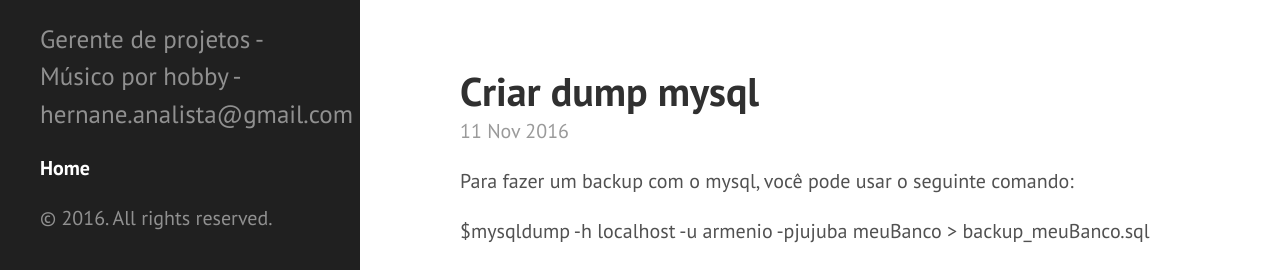
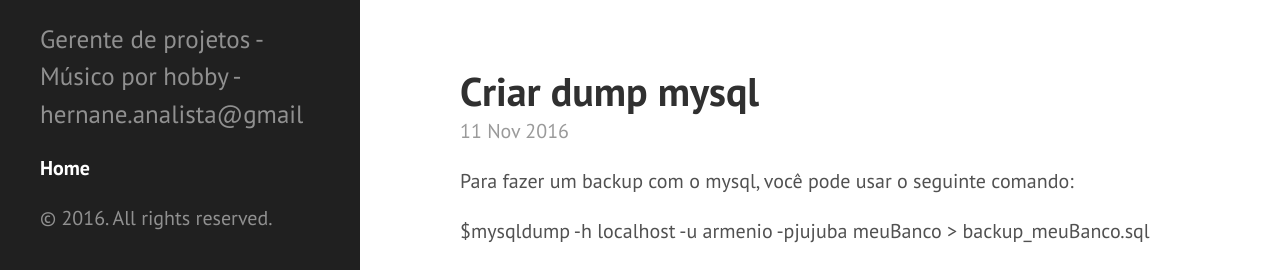
Before and after one commit to MarceloH/MarceloH.github.io, a Jekyll site: the page built from index.html, in a window 1280 px wide and 900 px high, scrolled down 477 px. Shown: the part 627-897 px from the top of the window. Built offline with Jekyll 4.4.1, drawn with Linux system fonts in a browser that asks for light colours; the list of posts is cut into pages by our own code.

Commit message:
Update _config.yml

```diff
--- a/_config.yml
+++ b/_config.yml
@@ -4,5 +4,5 @@ markdown: kramdown
 url: http://MarceloH.github.io
 title: Ⓜarcelo Himura
 tagline: A log of everyday life
-description: Gerente de projetos - Músico por hobby - hernane.analista@gmail.com
+description: Gerente de projetos - Músico por hobby - hernane.analista@gmail
 paginate: 5
```
